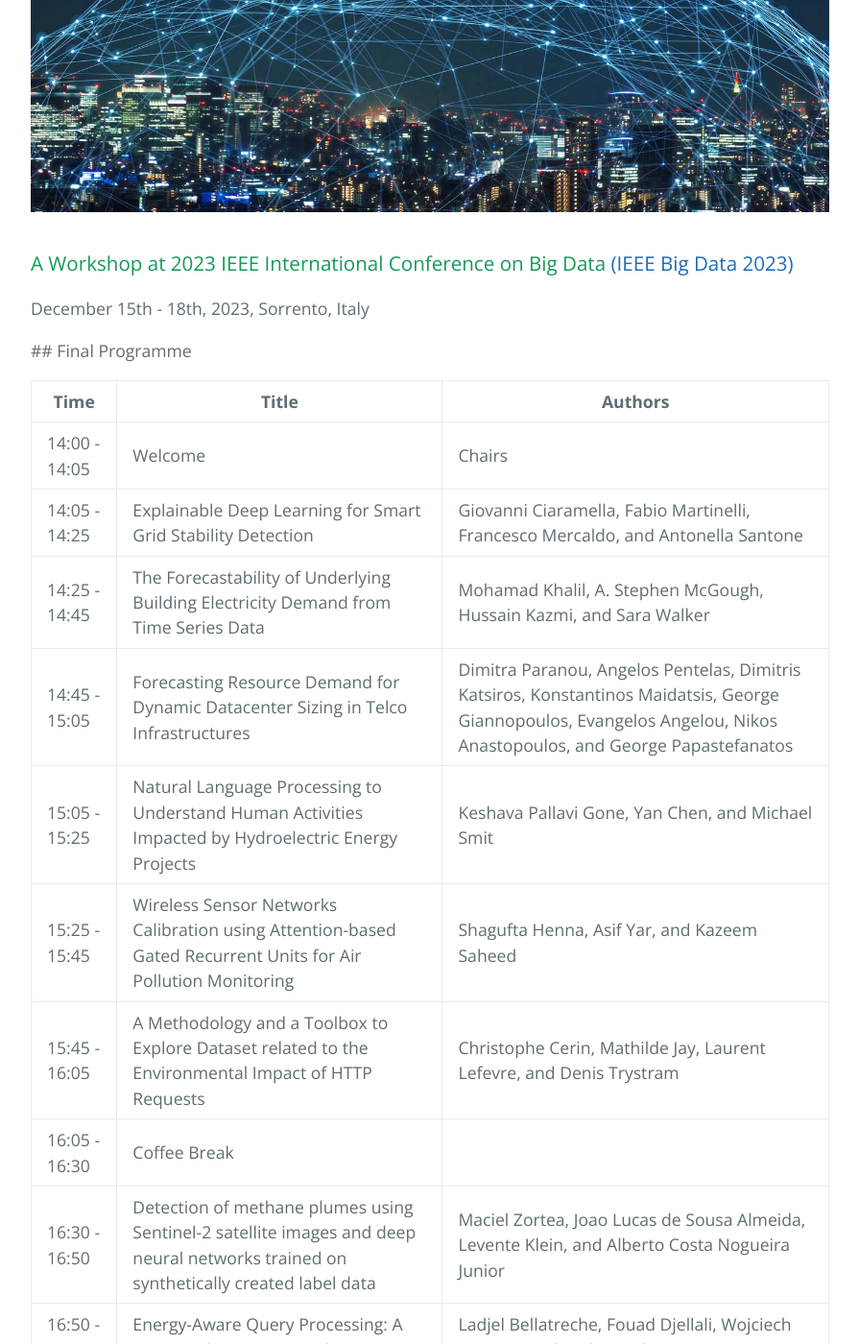
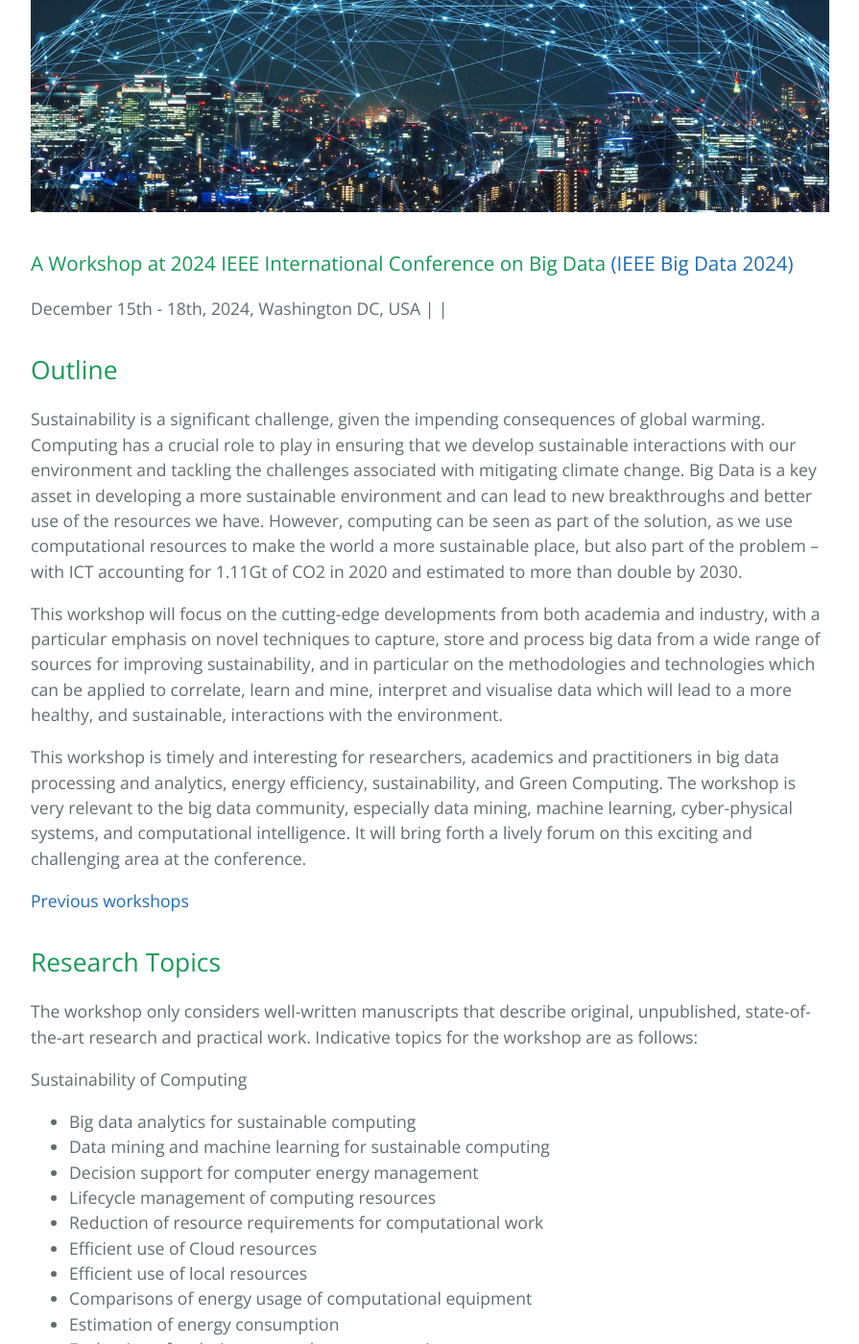
Before and after one commit to bda4s/bda4s.github.io, a Jekyll site: the page built from index.md, in a window 1280 px wide and 1400 px high, scrolled down 731 px. Shown: the whole window at 96% size, without its empty margins (192-1087 px from the left). Built offline with Jekyll 4.4.1, drawn with Linux system fonts in a browser that asks for light colours; our own code applies the rules of GitHub Pages for plain Markdown files; some of the changed text lies outside the part shown.

Commit message:
Update index.md

```diff
--- a/index.md
+++ b/index.md
@@ -1,32 +1,12 @@
 ---
 layout: default
 ---
-## Big Data Analytics for Sustainability (BDA4S) 2023
+## Big Data Analytics for Sustainability (BDA4S) 2024
 
 ![Branching](figures/data-equipment.jpg)
 
-### A Workshop at 2023 IEEE International Conference on Big Data [(IEEE Big Data 2023)](http://bigdataieee.org/BigData2023/)
-December 15th - 18th, 2023, Sorrento, Italy
-
-## Final Programme
-
-
-| Time             | Title                     | Authors        |
-|------------------|---------------------------|----------------|
-| 14\:00 - 14\:05  | Welcome                   | Chairs         |
-| 14\:05 - 14:25   | Explainable Deep Learning for Smart Grid Stability Detection | Giovanni Ciaramella, Fabio Martinelli, Francesco Mercaldo, and Antonella Santone |
-| 14\:25 - 14:45   | The Forecastability of Underlying Building Electricity Demand from Time Series Data | Mohamad Khalil, A. Stephen McGough, Hussain Kazmi, and Sara Walker |
-| 14\:45 - 15:05   | Forecasting Resource Demand for Dynamic Datacenter Sizing in Telco Infrastructures | Dimitra Paranou, Angelos Pentelas, Dimitris Katsiros, Konstantinos Maidatsis, George Giannopoulos, Evangelos Angelou, Nikos Anastopoulos, and George Papastefanatos |
-| 15\:05 - 15:25   | Natural Language Processing to Understand Human Activities Impacted by Hydroelectric Energy Projects | Keshava Pallavi Gone, Yan Chen, and Michael Smit |
-| 15\:25 - 15:45   | Wireless Sensor Networks Calibration using Attention-based Gated Recurrent Units for Air Pollution Monitoring | Shagufta Henna, Asif Yar, and Kazeem Saheed |
-| 15\:45 - 16:05   | A Methodology and a Toolbox to Explore Dataset related to the Environmental Impact of HTTP Requests | Christophe Cerin, Mathilde Jay, Laurent Lefevre, and Denis Trystram |
-| 16\:05 - 16:30   | Coffee Break               |               |
-| 16\:30 - 16:50   | Detection of methane plumes using Sentinel-2 satellite images and deep neural networks trained on synthetically created label data | Maciel Zortea, Joao Lucas de Sousa Almeida, Levente Klein, and Alberto Costa Nogueira Junior |
-| 16\:50 - 17:10   | Energy-Aware Query Processing: A Case Study on Join Reordering | Ladjel Bellatreche, Fouad Djellali, Wojciech Macyna, and Carlos Ordonez |
-| 17\:10 - 17:30   | Is Active Learning Green? An Empirical Study | Shirin Salehi and Anke Schmeink |
-| 17\:30 - 17:50   | Explainable Long-Term Forecasting of Air Pollution | Abdul Mutakabbir and Samuel A. Ajila |
-| 17\:50 - 18:10   | Counterfactual Analysis: A Case Study on Impact of External Events on Building Energy Consumption | Carolina Minami Oguchi, Dipak Ghosal, Alex Sim, and Kesheng Wu |
-| 18\:10 - 18:20   | Closing Remarks            |               |
+### A Workshop at 2024 IEEE International Conference on Big Data [(IEEE Big Data 2024)](http://bigdataieee.org/BigData2024/)
+December 15th - 18th, 2024, Washington DC, USA          |               |
 
 ## Outline
 
@@ -97,10 +77,10 @@ Please note that the authors of each submitted paper will be expected to review
 ### Important Dates (All dates now firm)
 
 |-------|-------------------|
-| please contact us | Due date for full workshop papers submission |
-| Nov 1, 2023 |  Notification of paper acceptance to authors |
-| Nov 20,2023 | Camera-ready of accepted papers |
-| Dec 15-18 2023 | Workshop (one day of) |
+| Oct 1, 2024 | Due date for full workshop papers submission |
+| Nov 1, 2024 |  Notification of paper acceptance to authors |
+| Nov 20,2024 | Camera-ready of accepted papers |
+| Dec 15-18 2024 | Workshop (one day of) |
 
 ### Workshop Program Co-Chairs
 
```
Also changed, not shown: other parts of index.md (+6 -0 lines).
